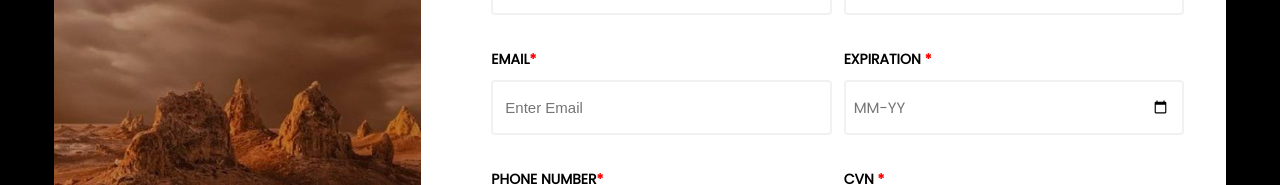
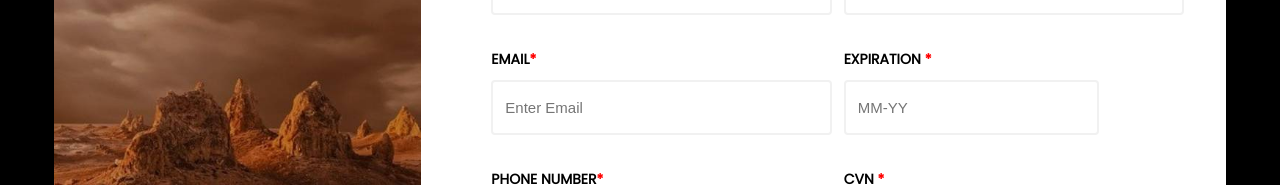
Before and after one commit to hai57/contact-form, a React (Create React App) app: page / in a window 1280 px wide. Shown: the part 411-596 px from the top of the page. Built offline with nearby package versions, Linux system fonts and the light colour scheme.

Commit message:
datepicker update

```diff
--- a/src/components/form.jsx
+++ b/src/components/form.jsx
@@ -1,5 +1,7 @@
 import React, { useState } from "react";
 import { v4 as uuidv4 } from "uuid";
+import DatePicker from "react-datepicker";
+import "react-datepicker/dist/react-datepicker.css"
 
 import Slider from "./slider";
 import Radio from "./radio";
@@ -14,7 +16,6 @@ const dataDefault = {
   gender: "",
   payment: "",
   card: "",
-  expiration: "",
   cvn: "",
 };
 
@@ -28,31 +29,22 @@ const Forms = () => {
 
   const [forms,setForms] = useState([]);
 
-  const formatDate = (input) => {
-    var datePart = input.split("-");
-    var first = "MM-YY";
-    if(input === "" ){
-      return first;
-    }else {
-      return  datePart[1]+ "-" +datePart[0].substring(2);
-    }
-  };
-
   const [data, setData] = useState(dataDefault);
 
   const [errForm, setErrForm] = useState({});
 
+  const [selectedValue, setSelectedValue] = useState(null);
+
   const onHandleReset = () => {
     setData(dataDefault);
     setErrForm(dataDefault);
+    setSelectedValue(null);
     setRange(0);
   };
 
   const onHandleSubmitError = () => {
     let err = { ...errForm };
     let regex = /^[\w-]+@([\w-]+\.)+[\w-]{2,4}$/g;
-    let cardDate= data.expiration.split('-');
-    let date = new Date();
 
     if (data.fName === "") {
       err.fName = "First name required!";
@@ -100,20 +92,16 @@ const Forms = () => {
     } else {
       delete err.card;
     }
-    if (data.expiration === "") {
+    if (JSON.stringify(selectedValue) === "null") {
       err.expiration = "Expiration mode required!";
-    }  else if (new Date( cardDate[0], cardDate[1], 1) < date) {
-      err.expiration = "Expiry date must be this month or later";
-    }
-    else {
+    } else {
       delete err.expiration;
     }
     if (data.cvn === "") {
       err.cvn = "CVN required!";
     } else if(!/^[0-9]+$/.test(data.cvn) ) {
       err.cvn ="Please enter number";
-    }
-    else {
+    } else {
       delete err.cvn;
     }
     if (range === 0) {
@@ -145,7 +133,7 @@ const Forms = () => {
         gender: data.gender,
         payment: data.payment,
         card: data.card,
-        expiration: data.expiration,
+        expiration: selectedValue,
         cvn: data.cvn,
         donate: range,
       }
@@ -154,8 +142,8 @@ const Forms = () => {
 
   const onHandleSubmit = (e) => {
     e.preventDefault();
-    let isVali = onHandleSubmitError();
-    if(isVali) {
+    let isValidate = onHandleSubmitError();
+    if(isValidate) {
       addForms();
       localStorage.setItem("form", JSON.stringify(forms));
     }
@@ -282,15 +270,15 @@ const Forms = () => {
               EXPIRATION <span>*</span>
             </label>
             <div className="inpdate-wrapper">
-              <input
-                className="inp inp-date"
-                name="expiration"
-                value={data.expiration}
-                onChange={onHandleChange}
-                maxLength="5"
-                type="month"
+              <DatePicker
+                className="inp"
+                selected={selectedValue}
+                onChange={date => setSelectedValue(date)}
+                showMonthYearPicker
+                minDate={new Date(2023,1)}
+                placeholderText="MM-YY"
+                dateFormat="MM-yy"
               />
-              <span>{formatDate(data.expiration)}</span>
             </div>
             <div className="err-wrapper">
               <span className="non-valid">{errForm.expiration}</span>
--- a/src/sass/_form.scss
+++ b/src/sass/_form.scss
@@ -42,7 +42,7 @@
             }
 
             .non-valid {
-              color: #9F6000;
+              color: #d32f2f;
               font-size: 14px;
             }
           }
@@ -57,17 +57,6 @@
             border-radius: 4px;
             outline-color: var(--default-color);
             background-color: rgb(255, 255, 255);
-          }
-
-          .inpdate-wrapper {
-            position: relative;
-
-            .inp-date {
-              cursor: pointer;
-
-              &::-webkit-calendar-picker-indicator {
-                cursor: pointer;
-              }
           }
 
           span {
--- a/src/sass/_slider.scss
+++ b/src/sass/_slider.scss
@@ -7,11 +7,11 @@
   position: relative;
 
   input {
+    -webkit-appearance: none;
     position: relative;
     cursor: pointer;
     width: calc(100% - 80px);
     overflow: hidden;
-    -webkit-appearance: none;
     background-color: rgb(241, 241, 241);
   }
 
--- a/src/sass/index.css
+++ b/src/sass/index.css
@@ -67,7 +67,7 @@ body {
 }
 
 .container .content form .container-inp .form-group .err-wrapper .non-valid {
-  color: #9F6000;
+  color: #d32f2f;
   font-size: 14px;
 }
 
```
Lines whose indentation alone changed are shown as unchanged.
